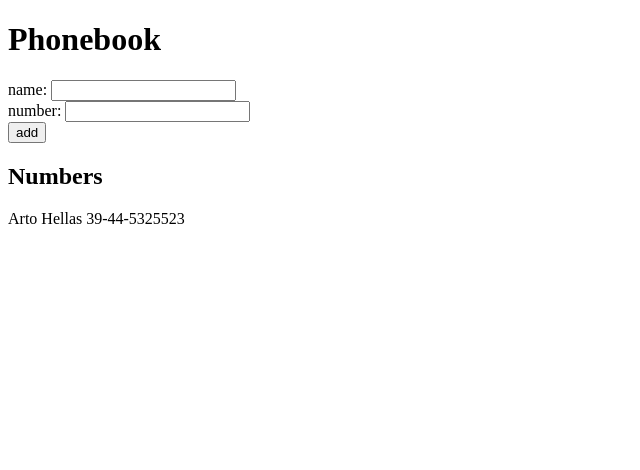
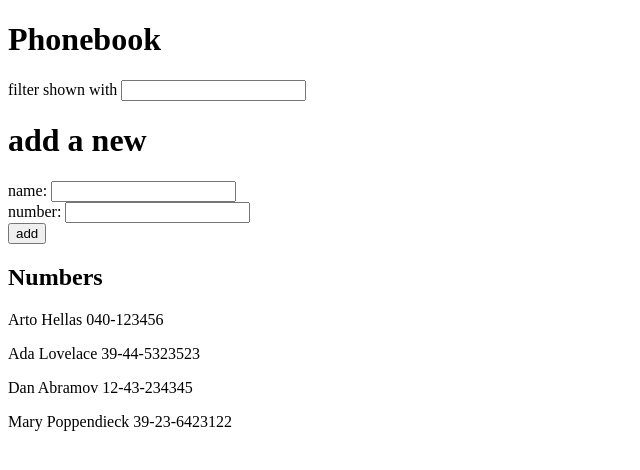
Before and after one commit to AngelaMorenoPrado/fullstackopen, a React (Vite) app in the folder part2/phonebook/: page / in a window 1280 px wide. Shown: the top 470 px of the page, without its empty margins (0-640 px from the left). Built offline with nearby package versions, Linux system fonts and the light colour scheme.

Commit message:
feat: implementation of exercide 2.9 step 4

```diff
--- a/part2/phonebook/src/App.jsx
+++ b/part2/phonebook/src/App.jsx
@@ -3,10 +3,14 @@
 function App() {
 
   const [persons, setPersons] = useState([
-    { name: 'Arto Hellas', number: '39-44-5325523' }
+    { name: 'Arto Hellas', number: '040-123456', id: 1 },
+    { name: 'Ada Lovelace', number: '39-44-5323523', id: 2 },
+    { name: 'Dan Abramov', number: '12-43-234345', id: 3 },
+    { name: 'Mary Poppendieck', number: '39-23-6423122', id: 4 }
   ])
   const [newName, setNewName] = useState('')
   const [newNumber, setNewNumber] = useState('')
+  const [filterValue, setFilterValue] = useState('')
 
   const handleNewName = (event) => {
     setNewName(event.target.value)
@@ -23,10 +27,13 @@
       alert(`${newName} is already added to phonebook`)
       return
     }
+    const lastId = persons[persons.length - 1].id
     setPersons([
       ...persons,
-      { name: newName, number: newNumber }
+      { name: newName, number: newNumber, id: lastId + 1 }
     ])
+    setNewName('')
+    setNewNumber('')
   }
 
   const checkIfNameAlreadyExists = (name) => {
@@ -35,9 +42,15 @@
     })
   }
 
+  const handleFiltering = (event) => {
+    setFilterValue(event.target.value)
+  }
+
   return (
     <div>
       <h1>Phonebook</h1>
+      <span>filter shown with </span> <input value={filterValue} onChange={handleFiltering} />
+      <h1>add a new</h1>
       <form onSubmit={addPerson}>
         <div>
           <span>name: </span>
@@ -50,9 +63,18 @@
         <button type="submit">add</button>
       </form>
       <h2>Numbers</h2>
-      {persons.map(person => {
-        return <p key={person.name}>{ person.name } { person.number }</p>
-      })}
+      {
+        filterValue.length == 0
+        ? persons.map(person => {
+            return <p key={person.id}>{ person.name } { person.number }</p>
+          })
+        : persons.map(person => {
+            const containsFilteringValue = person.name.toLowerCase().includes(filterValue.toLowerCase())
+            return containsFilteringValue
+            ? <p key={person.id}>{ person.name } { person.number }</p>
+            : []
+        })
+      }
     </div>
   )
 }
```
